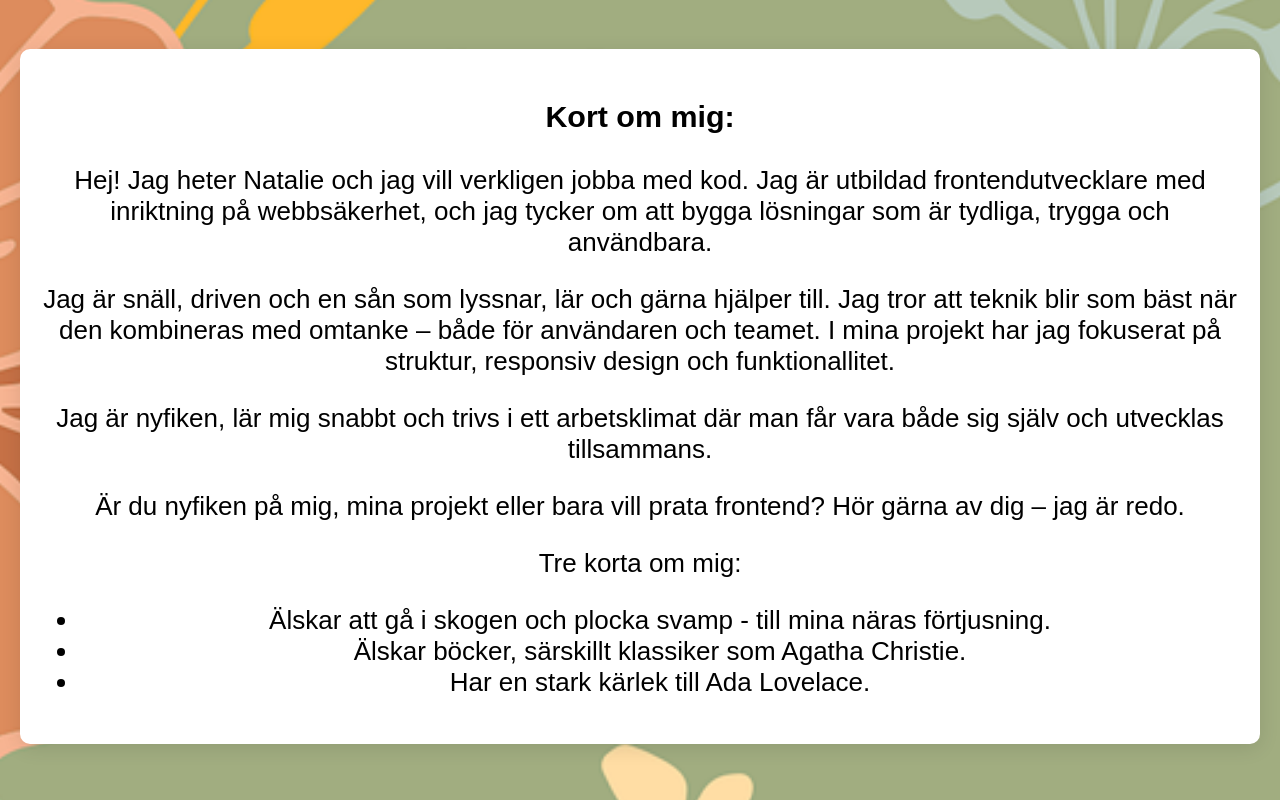
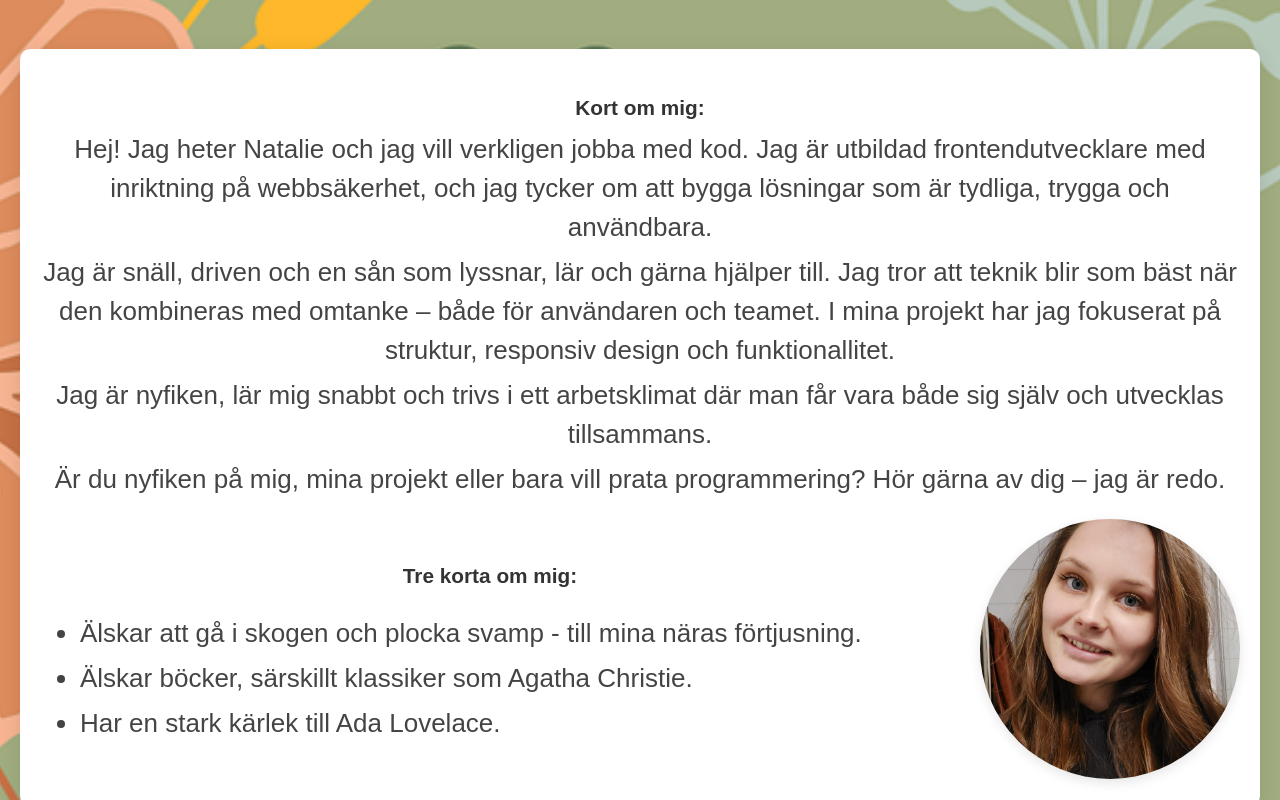
Before and after one commit to natta1995/portfolio, a React (Create React App) app: page / in a window 1280 px wide. Shown: the part 460-1260 px from the top of the page. Built offline with nearby package versions, Linux system fonts and the light colour scheme.

Commit message:
My img added + css

```diff
--- a/src/components/About.js
+++ b/src/components/About.js
@@ -1,39 +1,48 @@
-import "./Global.css"
+import "./Global.css";
+import profileImg from "../Img/facebook profilbild.jpg";
 
 const About = () => {
   return (
     <div className="component">
       <div className="textdiv">
-      <h3> Kort om mig: </h3>
+        <h4> Kort om mig: </h4>
+
         <p>
           Hej! Jag heter Natalie och jag vill verkligen jobba med kod. Jag är
           utbildad frontendutvecklare med inriktning på webbsäkerhet, och jag
           tycker om att bygga lösningar som är tydliga, trygga och användbara.
         </p>
         <p>
-        Jag är snäll, driven och en sån som lyssnar, lär och gärna hjälper till.
-        Jag tror att teknik blir som bäst när den kombineras med omtanke – både
-        för användaren och teamet. I mina projekt har jag fokuserat på struktur,
-        responsiv design och funktionallitet.
+          Jag är snäll, driven och en sån som lyssnar, lär och gärna hjälper
+          till. Jag tror att teknik blir som bäst när den kombineras med omtanke
+          – både för användaren och teamet. I mina projekt har jag fokuserat på
+          struktur, responsiv design och funktionallitet.
         </p>
-        <p>Jag är nyfiken, lär mig snabbt och
-        trivs i ett arbetsklimat där man får vara både sig själv och utvecklas
-        tillsammans.
+        <p>
+          Jag är nyfiken, lär mig snabbt och trivs i ett arbetsklimat där man
+          får vara både sig själv och utvecklas tillsammans.
         </p>
 
         <p>
-        Är du nyfiken på mig, mina projekt eller bara vill prata frontend? Hör
-        gärna av dig – jag är redo.
+          Är du nyfiken på mig, mina projekt eller bara vill prata
+          programmering? Hör gärna av dig – jag är redo.
         </p>
-
-      <p>Tre korta om mig:</p>
+        <div className="about-wrapper">
+          <div className="about-text">
+            <h4>Tre korta om mig:</h4>
             <ul>
               <li>
-          Älskar att gå i skogen och plocka svamp - till mina näras förtjusning.
+                Älskar att gå i skogen och plocka svamp - till mina näras
+                förtjusning.
               </li>
               <li>Älskar böcker, särskillt klassiker som Agatha Christie.</li>
               <li> Har en stark kärlek till Ada Lovelace.</li>
             </ul>
+          </div>
+          <div className="about-img">
+            <img src={profileImg} alt="Natalie" className="profile-pic" />
+          </div>
+        </div>
       </div>
     </div>
   );
--- a/src/components/Global.css
+++ b/src/components/Global.css
@@ -1,8 +1,8 @@
 .component {
   max-width: 1200px;
   min-width: 1200px; /* Maximal bredd för komponenten */
-    margin: 0 auto 100px auto;    /* Centrerar komponenten horisontellt */
-    padding: 0 20px;   /* Lägger till lite inre marginal på sidorna */
+  margin: 0 auto 100px auto; /* Centrerar komponenten horisontellt */
+  padding: 0 20px; /* Lägger till lite inre marginal på sidorna */
   background-color: white;
   border-radius: 10px;
   box-shadow: 0 4px 20px rgba(0, 0, 0, 0.1);
@@ -11,7 +11,7 @@
   .component {
     max-width: 100%;
     min-width: 100%; /* Tillåter komponenten att fylla hela skärmbredden */
-      margin: 0;       /* Tar bort automatiska marginaler */
+    margin: 0; /* Tar bort automatiska marginaler */
     padding: 0 10px; /* Minskar inre marginal för mindre skärmar */
   }
 }
@@ -19,6 +19,25 @@
 .textdiv {
   padding-top: 20px;
   padding-bottom: 20px;
+}
+
+.textdiv h4 {
+  margin-bottom: 10px;
+  font-size: 1.3rem;
+  color: #333;
+}
+
+.textdiv p {
+  margin: 6px 0;
+  line-height: 1.5;
+  color: #444;
+}
+
+.textdiv li {
+  margin: 6px 0;
+  line-height: 1.5;
+  color: #444;
+  text-align: left;
 }
 
 .projectdiv {
@@ -64,3 +83,29 @@
   font-size: 0.9rem;
   font-weight: 500;
 }
+
+.about-wrapper {
+  display: flex;
+  align-items: center;
+  justify-content: space-between;
+  gap: 40px;
+  flex-wrap: wrap;
+  margin-top: 20px;
+}
+
+.about-text {
+  flex: 1;
+  min-width: 250px;
+}
+
+.about-img {
+  flex-shrink: 0;
+}
+
+.profile-pic {
+  width: 260px;
+  height: 260px;
+  object-fit: cover;
+  border-radius: 50%;
+  box-shadow: 0 4px 12px rgba(0, 0, 0, 0.1);
+}
```
Also changed, not shown: src/Img/facebook profilbild.jpg (added). Lines whose indentation alone changed are shown as unchanged.
